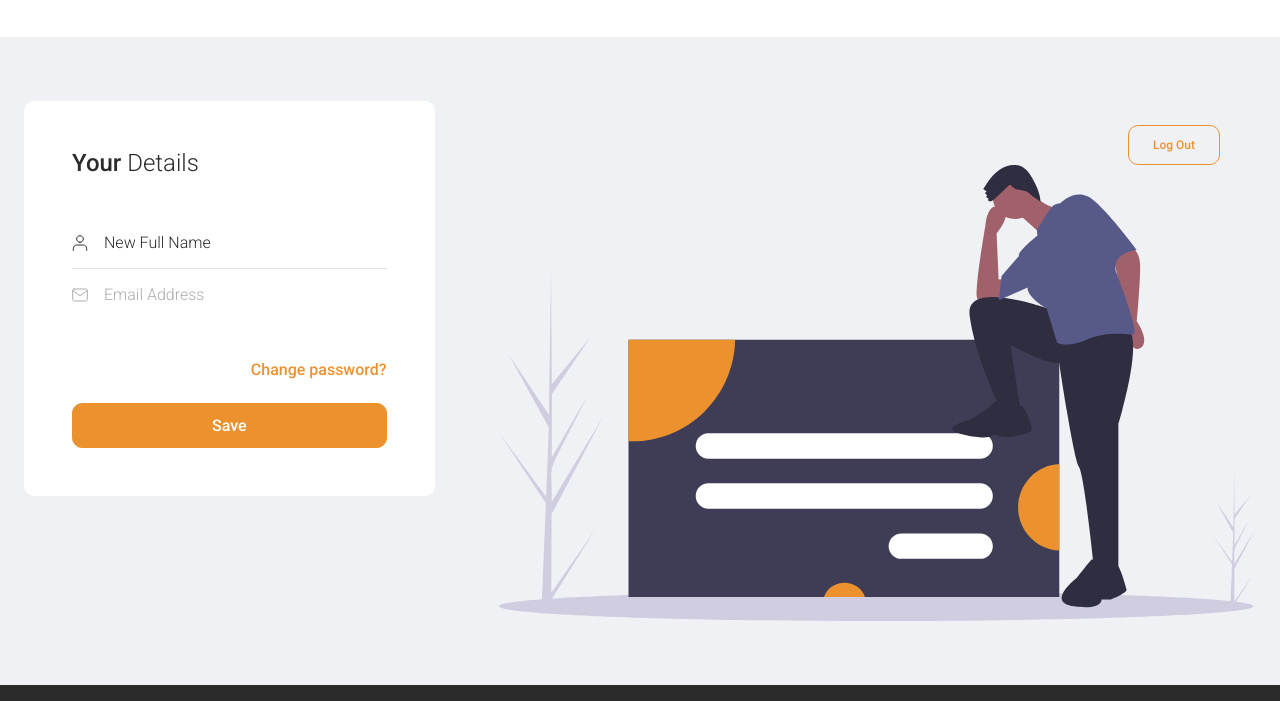
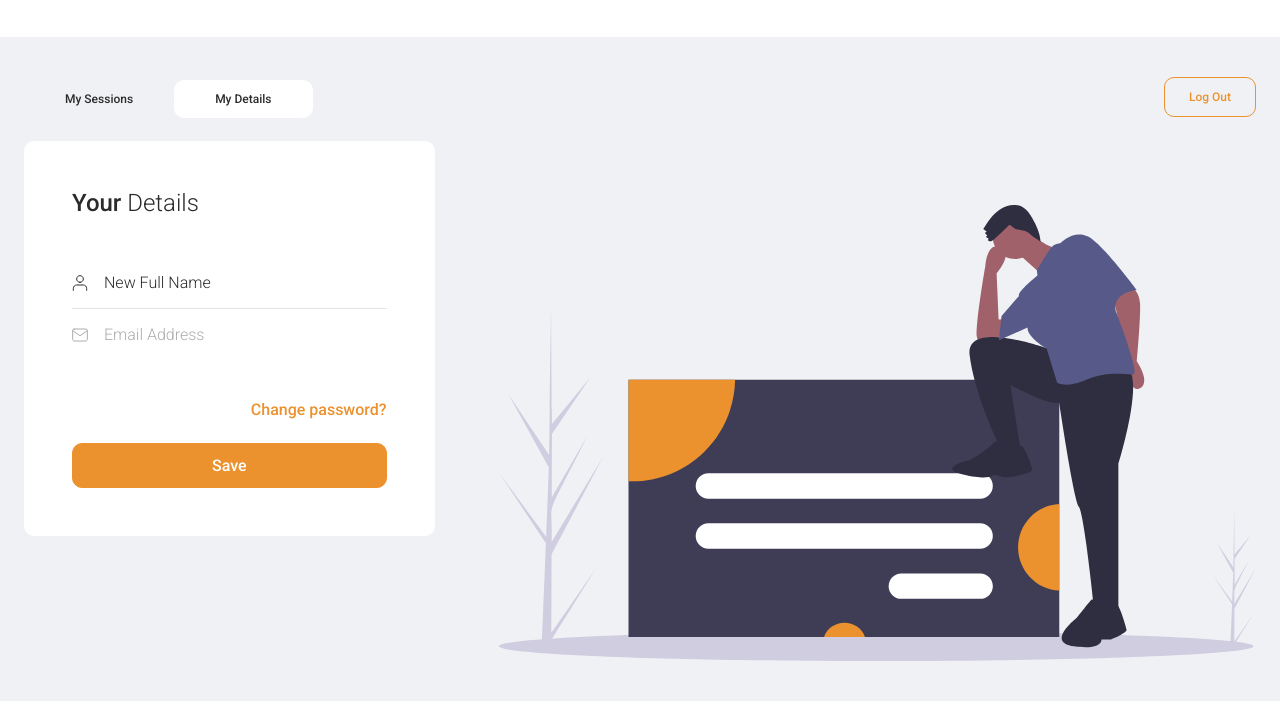
Before and after one commit to prikhoda-natalia/playhero-static-ui, a website: page src/user-account-details--complete.html in a window 1280 px wide. Shown: the part 99-800 px from the top of the page. Drawn offline with nearby package versions, Linux system fonts and the light colour scheme; files that its build step writes are made by us from their sources.

Commit message:
add User Account Details layout and styles

```diff
--- /dev/null
+++ b/src/styles/account-menu.scss
@@ -0,0 +1,60 @@
+.account-menu {
+    display: flex;
+
+    &__aside {
+        flex-grow: 1;
+        display: flex;
+        justify-content: flex-end;
+        align-items: center;
+    }
+
+    &__main-link {
+        @include uads-a(
+            $color: #2B2B2B,
+            $color--active: #2B2B2B,
+            $color--active-link: #2B2B2B,
+            $color--active-visited: #2B2B2B,
+            $color--visited: #2B2B2B,
+            $cursor: pointer,
+            $outline-color--active-link: currentColor,
+            $outline-style--active-link: none,
+            $outline-width--active-link: 1px,
+            $outline-color--active-visited: currentColor,
+            $outline-style--active-visited: none,
+            $outline-width--active-visited: 1px,
+            $outline-color--focus: currentColor,
+            $outline-style--focus: none,
+            $outline-width--focus: 1px,
+            $text-decoration: none,
+            $user-focus: normal,
+            $user-select: element
+        );
+        border-radius: 10px;
+        font-weight: 500;
+        font-size: 12px;
+        line-height: 14px;
+        padding: 12px 41px;
+
+        &--active {
+            background: #FFFFFF;
+        }
+    }
+
+    &__main-menu {
+        @include uads-ul(
+          $counter-reset: -html-counter 0,
+          $display: flex,
+          $list-style-position: outside,
+          $list-style-type: none,
+          $margin-bottom: 0,
+          $margin-left: 0,
+          $margin-right: 0,
+          $margin-top: 0,
+          $padding-bottom: 0,
+          $padding-left: 0,
+          $padding-right: 0,
+          $padding-top: 0
+        );
+        align-items: center;
+    }
+}
--- a/src/styles/index.scss
+++ b/src/styles/index.scss
@@ -1,5 +1,6 @@
 @import "global";
 
+@import "account-menu";
 @import "auth-button-list";
 @import "book-session-form";
 @import "boxed-sections";
--- a/src/account--complete.html
+++ b/src/user-account-details--complete.html
@@ -2,7 +2,7 @@
 <html lang="en">
   <head>
     <meta charset="utf-8" />
-    <title>Account - Complete | Playhero</title>
+    <title>User Account Details - Complete | Playhero</title>
     <meta name="viewport" content="width=device-width,initial-scale=1" />
     <link
       href="https://fonts.googleapis.com/css2?family=Roboto:wght@300;500&display=swap"
@@ -44,8 +44,18 @@
       </div>
       <div class="page__content">
         <div class="page__content-container">
-          <div class="logout-button">
-            <button class="secondary-button secondary-button--stroked" type="button">Log Out</button>
+          <div class="account-menu">
+            <ul class="account-menu__main-menu">
+              <li class="account-menu__main-item">
+                <a class="account-menu__main-link" href="/">My Sessions</a>
+              </li>
+              <li class="account-menu__main-item">
+                <a aria-current="page" class="account-menu__main-link account-menu__main-link--active" href="/">My Details</a>
+              </li>
+            </ul>
+            <div class="account-menu__aside">
+              <button class="secondary-button secondary-button--stroked" type="button">Log Out</button>
+            </div>
           </div>
           <div class="single-boxed-section">
             <div class="single-boxed-section__box">
```
Also changed, not shown: src/user-account-details.html (renamed from src/account.html, +13 -3 lines).
